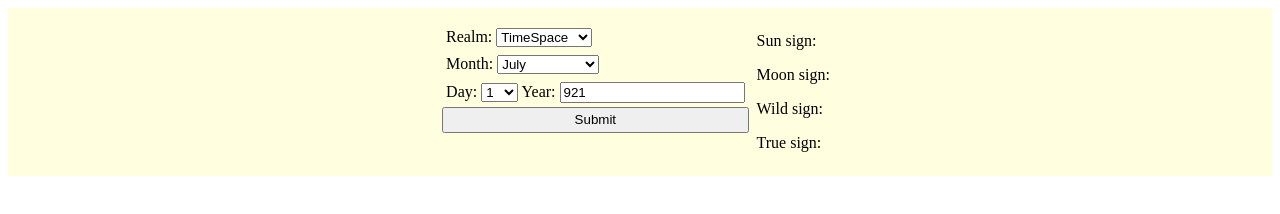
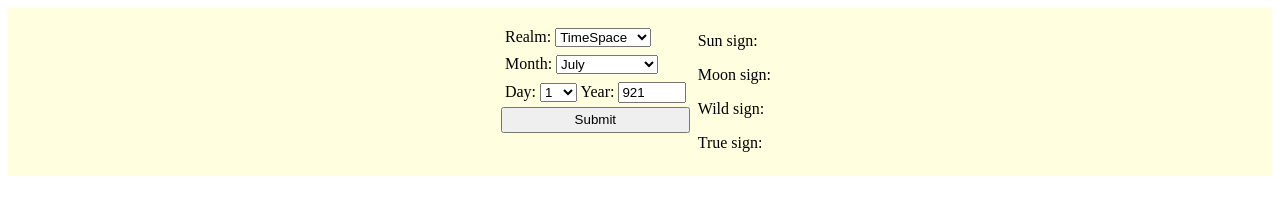
Before and after one commit to azhdrake/rpstarsigns, a plain HTML site: page index.html in a window 1280 px wide. Drawn offline with Linux system fonts and the light colour scheme.

Commit message:
Adjusted styling

```diff
--- a/index.html
+++ b/index.html
@@ -88,7 +88,7 @@
       </select>
 
       <label for="year">Year:</label>
-      <input type="number" id="year" name="year" min=0 value=921 size="5">
+      <input type="number" id="year" name="year" min=0 value=921 style="width: 8ch">
     </span>
 
     <button id="submit" class="input">Submit</button>
```
